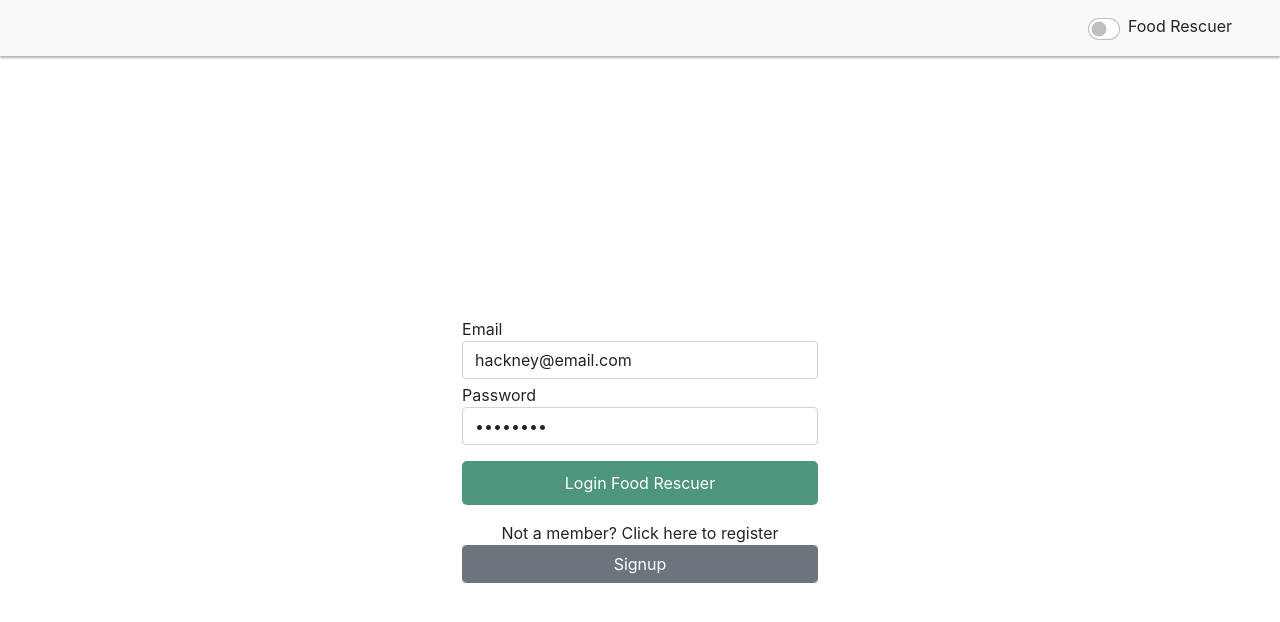
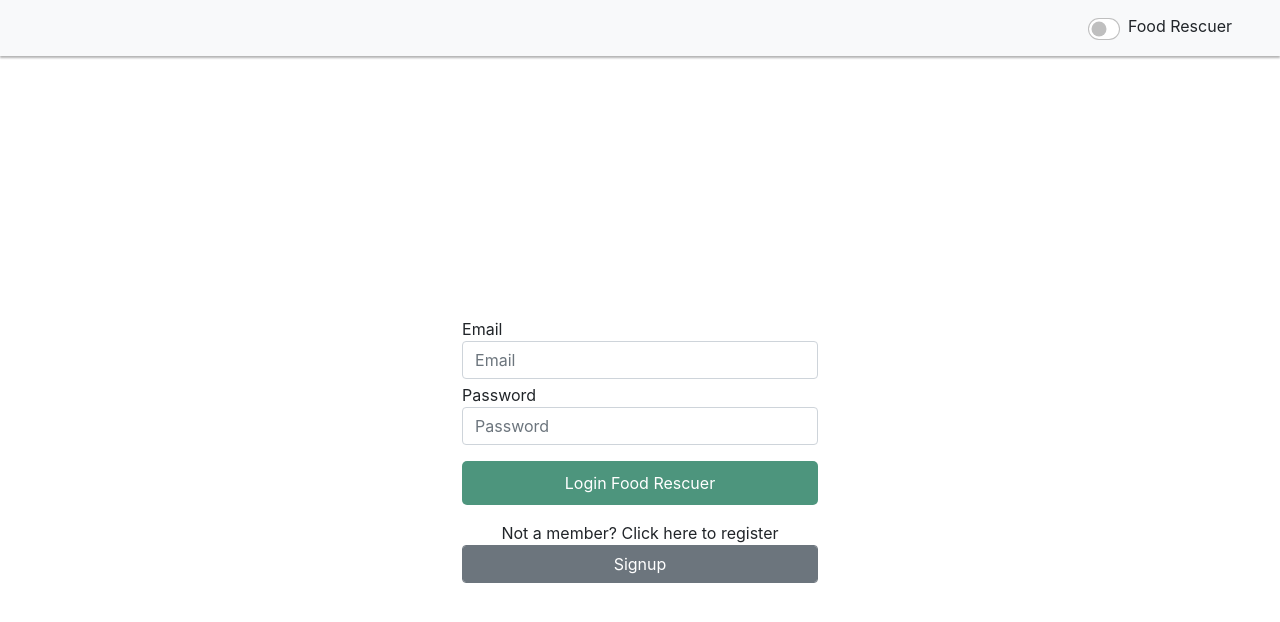
Before and after one commit to maddc0de/foodshare, a React (Create React App) app in the folder frontend/: page /login/collector in a window 1280 px wide. Shown: the top 622 px of the page. Built offline with nearby package versions, Linux system fonts and the light colour scheme.

Commit message:
removed some unused code and changed cancel button to 'take me back to my feed' so it makes sense in the confirmation page too

```diff
--- a/frontend/src/components/collectorFeed/CollectorFeed.js
+++ b/frontend/src/components/collectorFeed/CollectorFeed.js
@@ -31,7 +31,7 @@ const CollectorFeed = ({ navigate }) => {
     setShowCollectionForm(true);
   };
 
-  const cancelAddCollectionClick = () => {
+  const handleGoBackToFeedClick = () => {
     setShowCollectionForm(false);
     setRefresh(!needsRefresh);
   };
@@ -131,8 +131,9 @@ const CollectorFeed = ({ navigate }) => {
                   <div className="col mt-2">
                     <input
                       className="btn btn-outline-secondary col-md-12"
-                      onClick={cancelAddCollectionClick}
-                      value="Cancel"
+                      id="back-button"
+                      onClick={handleGoBackToFeedClick}
+                      value="take me back to my feed"
                     />
                   </div>
                 </div>
--- a/frontend/src/components/confirmationPage/ConfirmationPage.css
+++ b/frontend/src/components/confirmationPage/ConfirmationPage.css
@@ -3,7 +3,7 @@
   flex-direction: column;
   align-items: center;
   justify-content: center;
-  height: 100vh;
+  height: 50vh;
   text-align: center;
 }
 
--- a/frontend/src/components/login/LoginForm.js
+++ b/frontend/src/components/login/LoginForm.js
@@ -1,10 +1,9 @@
 import React, { useState } from "react";
-import { useNavigate as navigate } from "react-router-dom";
 import './LoginForm.css';
 
 const LoginForm = (props) => {
-  const [email, setEmail] = useState("hackney@email.com");//tesco@email.com
-  const [password, setPassword] = useState("password");
+  const [email, setEmail] = useState("");
+  const [password, setPassword] = useState("");
   const [failMessage, setFailMessage] = useState("");
   const [owner, setOwner] = useState(`Login ${props.owner}`);
   const [ownerColor, setOwnerColor] = useState(
```
